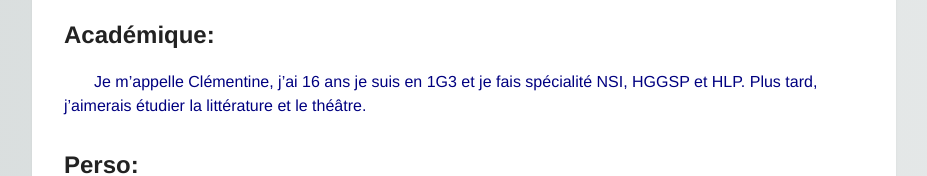
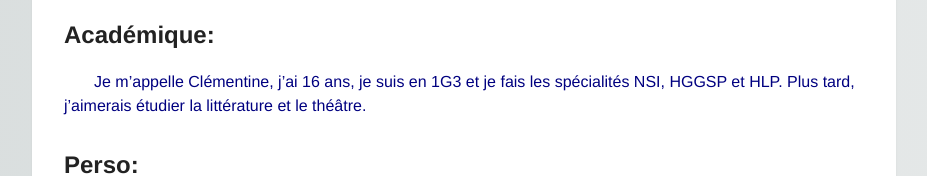
Before and after one commit to gassendclementine/gassendclementine.github.io, a plain HTML site: page index.html in a window 1280 px wide. Shown: the part 624-800 px from the top of the page, without its empty margins (176-1103 px from the left). Drawn offline with Linux system fonts and the light colour scheme.

Commit message:
Update index.html

```diff
--- a/index.html
+++ b/index.html
@@ -9,7 +9,7 @@
 <h1>MON SITE WEB</h1>
       <img src ="image.png"alt "Photo de moi" width="634" height="475"  >
 <h2>Académique:</h2>
-<p>Je m’appelle Clémentine, j’ai 16 ans je suis en 1G3 et je fais spécialité NSI, HGGSP et HLP. Plus tard, j’aimerais étudier la littérature et le théâtre.</p>
+<p>Je m’appelle Clémentine, j’ai 16 ans, je suis en 1G3 et je fais les spécialités NSI, HGGSP et HLP. Plus tard, j’aimerais étudier la littérature et le théâtre.</p>
 
 <h2>Perso:</h2>
 <p>En dehors des cours, je fais de la danse et de la comédie musicale deux fois par semaine, le vendredi et le samedi. J’aime aussi dessiner, faire de la musique (piano, chant, etc) et faire des tirages de tarot quand j’ai le temps. Pendant les grandes vacances je fais des stages de comédie musicale et du surf/ski.</p>
```
